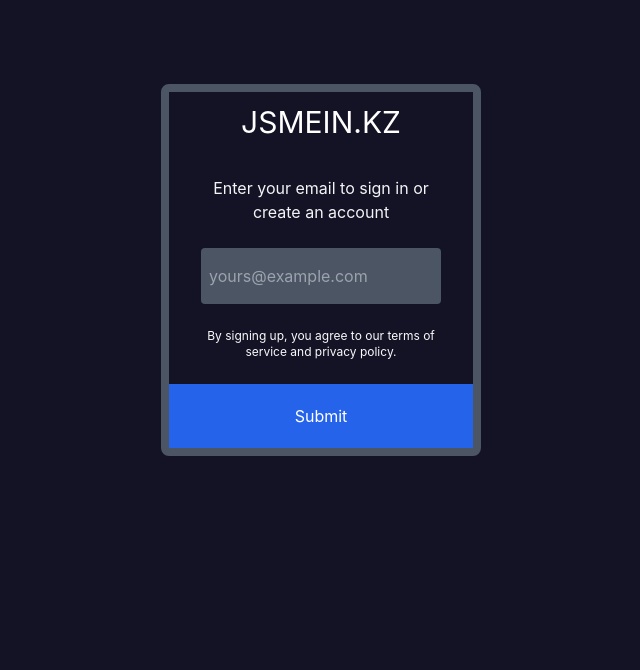
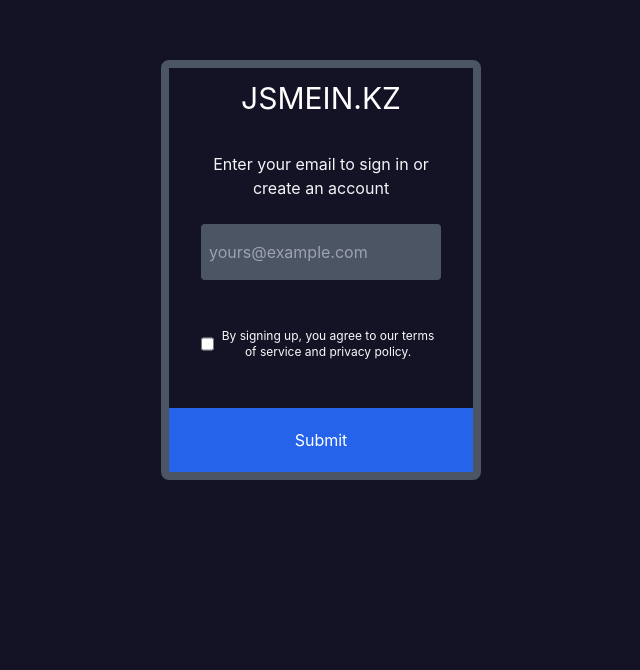
Before and after one commit to araratmartirossyan/jsmeinkz, a React (Vite) app: page /login in a window 1280 px wide. Shown: the part 130-800 px from the top of the page, without its empty margins (319-959 px from the left). Built offline with nearby package versions, Linux system fonts and the light colour scheme.

Commit message:
feat/addCheckbox/AuthFormValidate

```diff
--- /dev/null
+++ b/src/components/AuthForm/constants.ts
@@ -0,0 +1,6 @@
+import { InitialValues } from './types'
+
+export const initialValues: InitialValues = {
+  email: '',
+  checked: '',
+}
--- a/src/components/AuthForm/index.tsx
+++ b/src/components/AuthForm/index.tsx
@@ -1,7 +1,7 @@
 import { Button, Input } from '@/components'
-import { initialValues } from '../../pages/JobForm/constants'
-import { InitialValues } from '../../pages/JobForm/types'
-import { validate } from '../../pages/JobForm/utils'
+import { initialValues } from './constants'
+import { InitialValues } from './types'
+import { validate } from './utils'
 import { Formik } from 'formik'
 import React from 'react'
 
@@ -24,26 +24,84 @@ export const AuthForm = () => {
       validateOnChange={false}
       validateOnBlur={false}
     >
+      {({
+        values,
+        errors,
+        touched,
+        handleChange,
+        handleSubmit,
+        isSubmitting,
+      }) => (
         <div className="h-screen flex justify-center items-center">
-        <form className="flex flex-col items-center space-y-6  border-8 border-gray-600 w-80 h-auto rounded-lg ">
-          <div className="px-8 flex flex-col items-center space-y-6">
+          <form
+            className="flex flex-col items-center space-y-6  border-8 border-gray-600 w-80 h-auto rounded-lg "
+            onSubmit={(event) => {
+              event.preventDefault()
+              handleSubmit()
+            }}
+          >
+            <div className="px-8 flex flex-col items-center space-y-6 ">
               <h2 className="text-center text-white text-3xl mt-3 mb-3">
                 JSMEIN.KZ
               </h2>
               <span className="text-center text-gray-100">
                 Enter your email to sign in or create an account
               </span>
-            <Input placeholder="yours@example.com" />
-            <span className="text-xs text-center text-gray-50">
+              <div
+                className={`pb-6 mb-12 relative box-border ${
+                  errors.email && touched.email && 'border-2 border-red-600'
+                }`}
+              >
+                <Input
+                  type="text"
+                  placeholder="yours@example.com"
+                  name="email"
+                  onChange={handleChange}
+                  value={values.email}
+                />
+                {errors.email && touched.email && (
+                  <span className="text-red-400 text-xs absolute left-0 bottom-0">
+                    {errors.email}
+                  </span>
+                )}
+              </div>
+
+              <div className="text-center flex">
+                <div
+                  className={`pb-6 text-center flex relative box-border ${
+                    errors.checked &&
+                    touched.checked &&
+                    'border-2 border-red-600'
+                  }`}
+                >
+                  <input
+                    type="checkbox"
+                    name="checked"
+                    onChange={handleChange}
+                    className="mr-px"
+                    value={values.checked}
+                  />
+
+                  <span className="text-xs text-gray-50">
                     By signing up, you agree to our terms of service and privacy
                     policy.
                   </span>
+                  <span className="text-red-400 text-xs absolute left-0 bottom-0">
+                    {errors.checked}
+                  </span>
                 </div>
-          <Button type="button" className="w-full h-16 bg-blue-600 text-white">
+              </div>
+            </div>
+            <Button
+              type="submit"
+              disabled={isSubmitting}
+              className="w-full h-16 bg-blue-600 text-white"
+            >
               Submit
             </Button>
           </form>
         </div>
+      )}
     </Formik>
   )
 }
--- /dev/null
+++ b/src/components/AuthForm/types.ts
@@ -0,0 +1,4 @@
+export type InitialValues = {
+  email: string
+  checked: string
+}
--- /dev/null
+++ b/src/components/AuthForm/utils.ts
@@ -0,0 +1,21 @@
+import { InitialValues } from './types'
+
+export const validate = (values: InitialValues) => {
+  const errors: Partial<InitialValues> = {}
+
+  if (!values.email) {
+    errors.email = 'This field is required'
+  }
+
+  if (
+    values.email &&
+    !/^[A-Z0-9._%+-]+@[A-Z0-9.-]+\.[A-Z]{2,}$/i.test(values.email)
+  ) {
+    errors.email = 'Invalid email address'
+  }
+
+  if (!values.checked) {
+    errors.checked = 'This field is required'
+  }
+  return errors
+}
```
Lines whose indentation alone changed are shown as unchanged.
